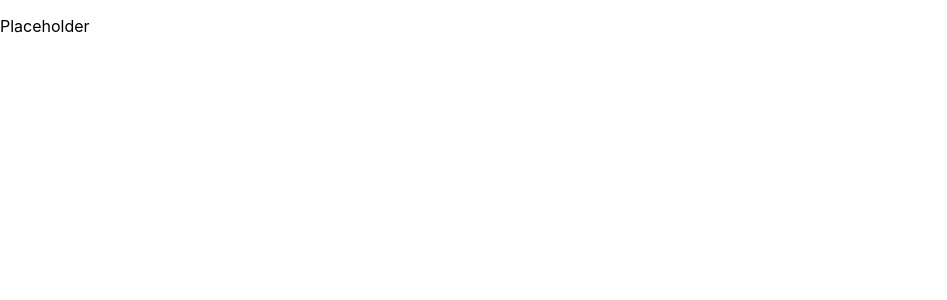
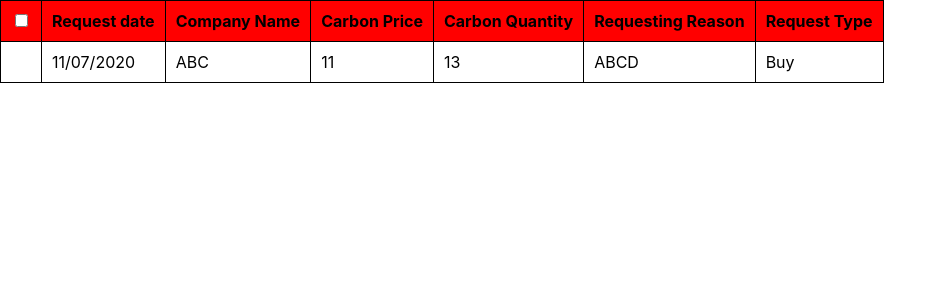
Before and after one commit to ryanlimsmu/dbsmapgroup6, a React (Create React App) app in the folder frontend/: page /requests in a window 1280 px wide. Shown: the top 300 px of the page, without its empty margins (0-947 px from the left). Built offline with nearby package versions, Linux system fonts and the light colour scheme.

Commit message:
Add basic table component with styling

```diff
--- a/frontend/package.json
+++ b/frontend/package.json
@@ -7,7 +7,9 @@
     "@testing-library/react": "^13.4.0",
     "@testing-library/user-event": "^13.5.0",
     "ajv": "^8.17.1",
+    "bootstrap": "^5.3.3",
     "react": "^19.0.0",
+    "react-bootstrap": "^2.10.7",
     "react-dom": "^19.0.0",
     "react-router-dom": "^7.1.1",
     "react-scripts": "5.0.1",
--- a/frontend/src/App.js
+++ b/frontend/src/App.js
@@ -1,16 +1,17 @@
 import logo from './logo.svg';
 import { BrowserRouter, Routes, Route, Navigate } from 'react-router-dom';
 // import Login from './components/auth/Login'
-import './App.css';
+import Requests from './components/Requests'
+//import './App.css';
 
 function App() {
   return (
     <div>
-      <p>Placeholder</p>
-      {/* <BrowserRouter>
-        <Routes> */}
+      {/* <p>Placeholder</p> */}
+      <BrowserRouter>
+        <Routes>
           {/* Default Route to Login Page */}
-          {/* <Route path='/' element={<Navigate to='/login' />} /> */}
+          <Route path='/' element={<Navigate to='/requests' />} />
 
           {/* Login page route */}
           {/* <Route path='/login' element={<Login />} /> */}
@@ -19,9 +20,9 @@ function App() {
           {/* <Route path='/home' element={} /> */}
 
           {/* Requests received page */}
-          {/* <Route path='/requests' element={} /> */}
-        {/* </Routes> */}
-      {/* </BrowserRouter> */}
+          <Route path='/requests' element={<Requests />} />
+        </Routes>
+      </BrowserRouter>
     </div>
   );
 }
--- /dev/null
+++ b/frontend/src/components/Requests.jsx
@@ -0,0 +1,22 @@
+import React from 'react'
+import Req_table from './requests/ReqTable'
+
+const Requests = () => {
+  // dummy data
+  const requests = [
+    {
+        request_date: "11/07/2020",
+        company_name: "ABC",
+        carbon_price: 11,
+        carbon_qty: 13,
+        requesting_reason: "ABCD",
+        request_type: "Buy"
+    }
+  ]
+
+  return (
+    <Req_table isHomePage={ false } requests={ requests }/>
+  )
+}
+
+export default Requests
--- /dev/null
+++ b/frontend/src/components/requests/ReqTable.jsx
@@ -0,0 +1,35 @@
+import React from 'react'
+import '../../css/ReqTable.css'
+
+const ReqTable = ( { isHomePage, requests } ) => {
+  return (
+    <div>
+      <table>
+        <tr>
+          { !isHomePage && <th><input type="checkbox"></input></th> }
+          <th>Request date</th>
+          <th>{ isHomePage ? "Requester Company Name" : "Company Name"}</th>
+          <th>Carbon Price</th>
+          <th>Carbon Quantity</th>
+          <th>Requesting Reason</th>
+          <th>Request Type</th>
+        </tr>
+      <tbody>
+        {requests.map((req) => (
+          <tr>
+            { !isHomePage && <td></td>}
+            <td>{req.request_date}</td>
+            <td>{req.company_name}</td>
+            <td>{req.carbon_price}</td>
+            <td>{req.carbon_qty}</td>
+            <td>{req.requesting_reason}</td>
+            <td>{req.request_type}</td>
+          </tr>
+          ))}
+      </tbody>
+    </table>
+   </div>
+  )
+}
+
+export default ReqTable
--- /dev/null
+++ b/frontend/src/css/ReqTable.css
@@ -0,0 +1,12 @@
+table, th, td {
+    border: 1px solid black;
+    border-collapse: collapse;
+}
+
+th {
+    background-color: red;
+}
+
+th, td {
+    padding: 10px;
+}
```
Also changed, not shown: frontend/src/components/requests/Requests.jsx (deleted, +0 -9 lines), 1 other file (tests, documents, lock files or other folders).
